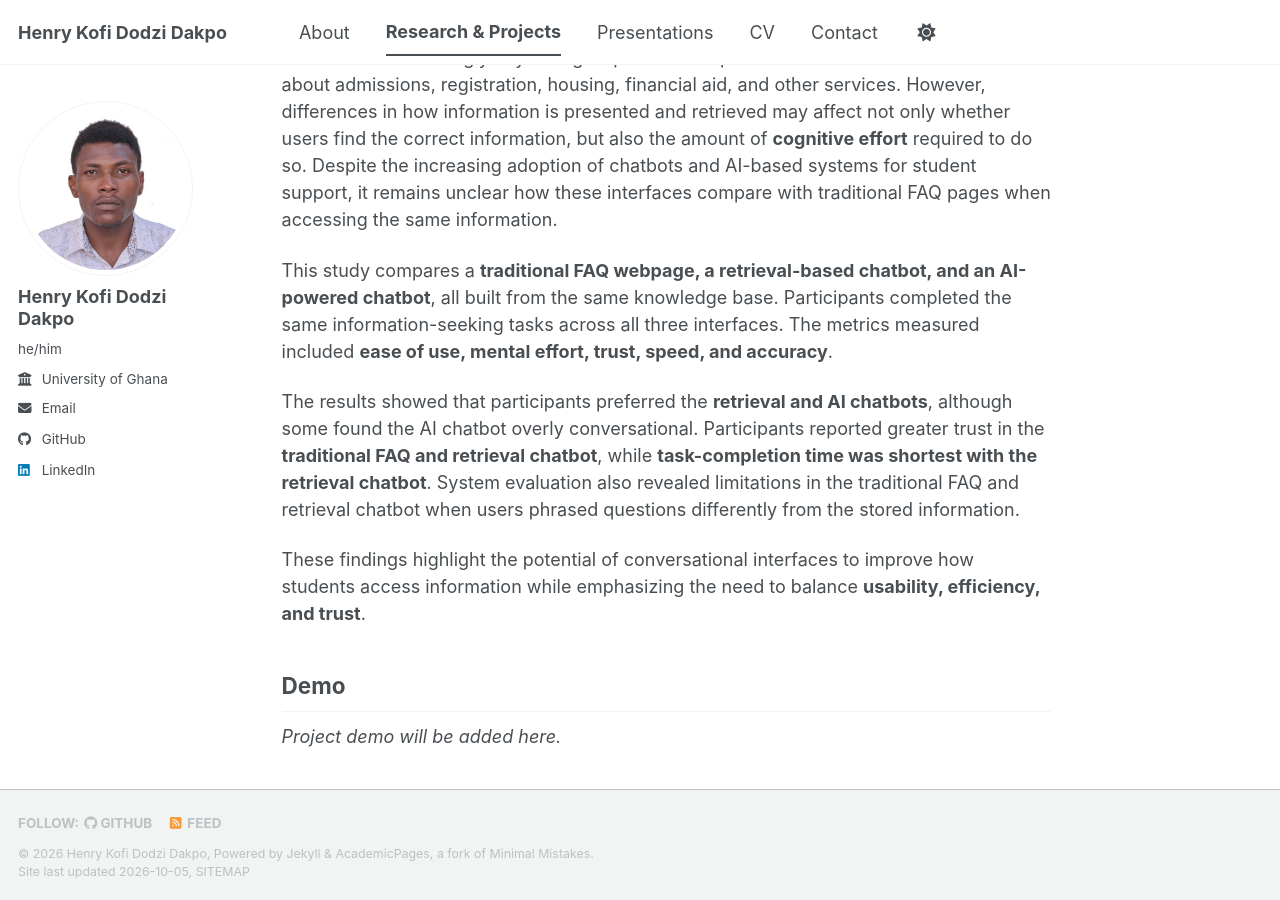
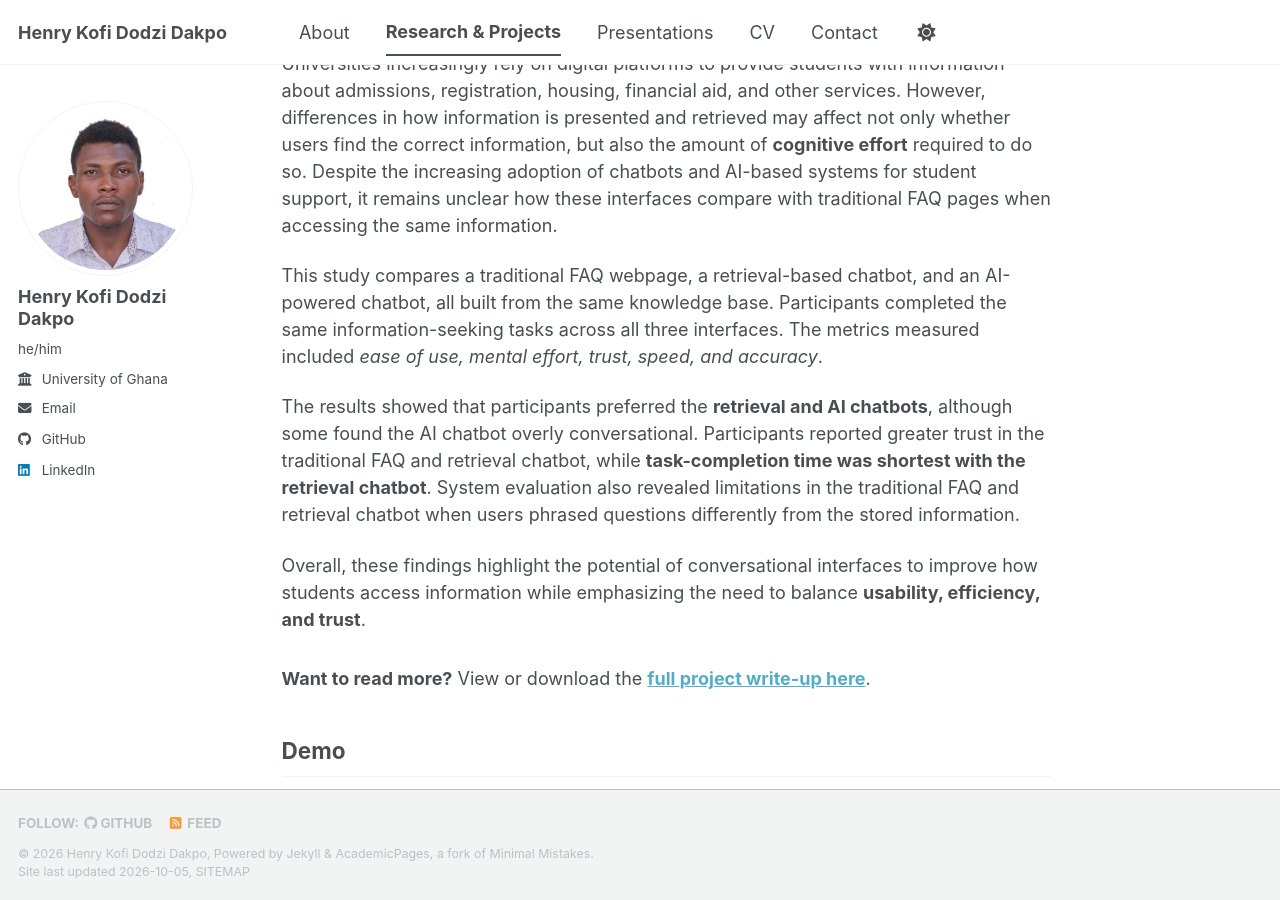
Before and after one commit to henrycitadel9-rgb/henrycitadel9-rgb.github.io, a Jekyll site: the page built from _portfolio/portfolio-1.md, in a window 1280 px wide and 900 px high, scrolled down 685 px. Built offline with Jekyll 4.4.1, drawn with Linux system fonts in a browser that asks for light colours; a style sheet for code colours, icons or effects is not loaded.

Commit message:
Update portfolio-1.md

```diff
--- a/_portfolio/portfolio-1.md
+++ b/_portfolio/portfolio-1.md
@@ -1,6 +1,6 @@
 ---
 title: "Same Facts, Different Interfaces: Evaluating FAQ, Retrieval Chatbot, and AI Chatbot for Student Services"
-excerpt: "For this project, I created three different user interfaces: FAQ, retrieval-based chatbot, and AI-chatbot interfaces to examine how different ways of delivering the same information affect users' experience accessing information they need.<br/><br/><a href='/portfolio/portfolio-1/'><strong>Click here to view project details</strong></a> <em>(Learn what inspired me to work on this project, see a summary of the project and its findings, watch a demo of the three interactive systems I created, and access the full write-up.)</em>"
+excerpt: "For this project, I created three different user interfaces, an FAQ webpage, a retrieval-based chatbot, and an AI chatbot, to examine how different ways of delivering the same information affect users' experience accessing the information they need.<br/><br/><a href='/portfolio/portfolio-1/'><strong>Click here to view project details</strong></a> <em>(Learn what inspired me to work on this project, see a summary of the project and its findings, watch a demo of the three interactive systems I created, and access the full write-up.)</em>"
 collection: portfolio
 ---
 
@@ -8,9 +8,9 @@ collection: portfolio
 
 During my first year at the University of Ghana, my colleagues and I often struggled to find information on the university's website. Sometimes the information was there, but where it was placed or how it was worded made it difficult to find. I experienced this again later while searching for internship opportunities. By then, I had started teaching myself computing and came up with the idea to use the skills I was gaining to investigate this problem.
 
-That led me to ask: **“Could there be a simpler and more user-friendly way for students to find the information they need with less cognitive effort?”**
+That led me to ask: ***“Could there be a simpler and more user-friendly way for students to find the information they need with less cognitive effort?”***
 
-<p style="font-size: 0.92em; color: #777; font-style: italic;">
+<p style="font-size: 0.95em; color: #777; font-style: italic; margin-top: 1.6em; margin-bottom: 2em;">
 See the Project Summary and Demo below for details of the study, its findings, and the systems I developed.
 </p>
 
@@ -18,11 +18,15 @@ See the Project Summary and Demo below for details of the study, its findings, a
 
 Universities increasingly rely on digital platforms to provide students with information about admissions, registration, housing, financial aid, and other services. However, differences in how information is presented and retrieved may affect not only whether users find the correct information, but also the amount of **cognitive effort** required to do so. Despite the increasing adoption of chatbots and AI-based systems for student support, it remains unclear how these interfaces compare with traditional FAQ pages when accessing the same information.
 
-This study compares a **traditional FAQ webpage, a retrieval-based chatbot, and an AI-powered chatbot**, all built from the same knowledge base. Participants completed the same information-seeking tasks across all three interfaces. The metrics measured included **ease of use, mental effort, trust, speed, and accuracy**.
+This study compares a traditional FAQ webpage, a retrieval-based chatbot, and an AI-powered chatbot, all built from the same knowledge base. Participants completed the same information-seeking tasks across all three interfaces. The metrics measured included *ease of use, mental effort, trust, speed, and accuracy*.
 
-The results showed that participants preferred the **retrieval and AI chatbots**, although some found the AI chatbot overly conversational. Participants reported greater trust in the **traditional FAQ and retrieval chatbot**, while **task-completion time was shortest with the retrieval chatbot**. System evaluation also revealed limitations in the traditional FAQ and retrieval chatbot when users phrased questions differently from the stored information.
+The results showed that participants preferred the **retrieval and AI chatbots**, although some found the AI chatbot overly conversational. Participants reported greater trust in the traditional FAQ and retrieval chatbot, while **task-completion time was shortest with the retrieval chatbot**. System evaluation also revealed limitations in the traditional FAQ and retrieval chatbot when users phrased questions differently from the stored information.
 
-These findings highlight the potential of conversational interfaces to improve how students access information while emphasizing the need to balance **usability, efficiency, and trust**.
+Overall, these findings highlight the potential of conversational interfaces to improve how students access information while emphasizing the need to balance **usability, efficiency, and trust**.
+
+<p style="margin-top: 1.8em; margin-bottom: 2em;">
+<strong>Want to read more?</strong> View or download the <a href="FULL-WRITEUP-LINK"><strong>full project write-up here</strong></a>.
+</p>
 
 ## Demo
 
```
